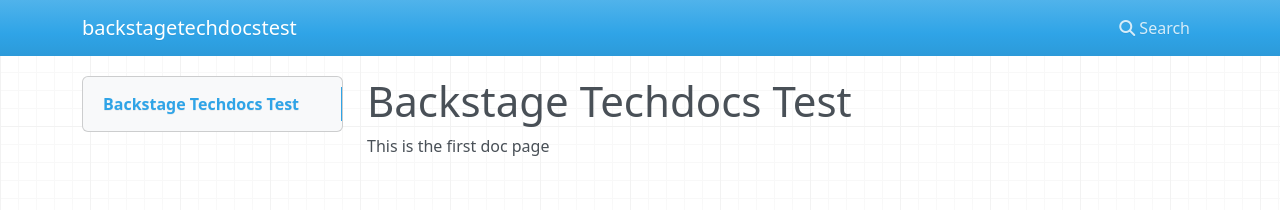
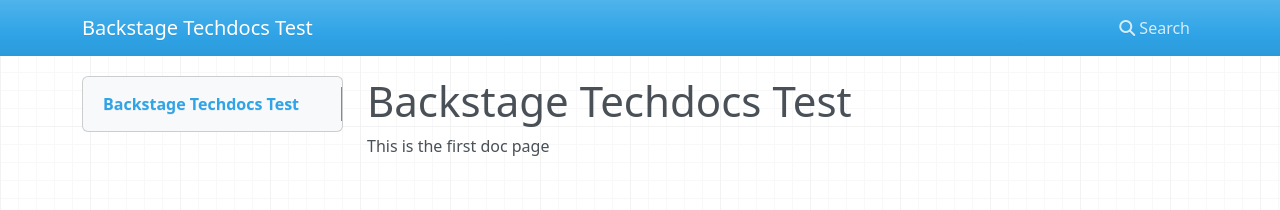
Before and after one commit to philrice/backstageTechDocsTest, an MkDocs documentation site: the page built from docs/index.md, in a window 1280 px wide. Shown: the top 210 px of the page. Built offline with MkDocs 1.6.1, drawn with Linux system fonts in a browser that asks for light colours; nearby versions of some CDN libraries.

Commit message:
Update mkdocs.yaml
edit site name

```diff
--- a/mkdocs.yaml
+++ b/mkdocs.yaml
@@ -1,3 +1,3 @@
-site_name: 'backstagetechdocstest'
+site_name: 'Backstage Techdocs Test'
 nav:
   - Home: index.md
```
